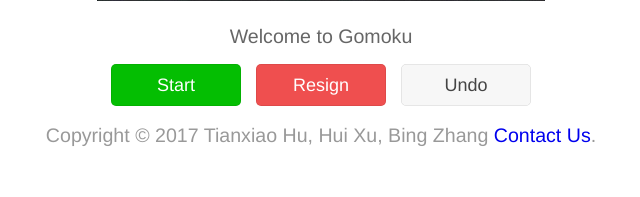
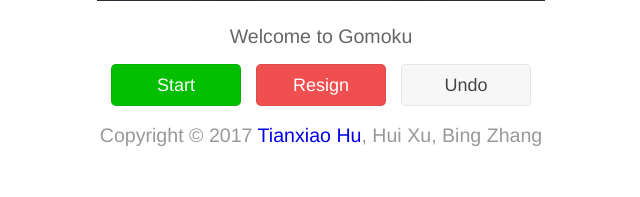
Before and after one commit to TianxiaoHu/GomokuAgent, a Flask app: page / in a window 1280 px wide. Shown: the part 603-800 px from the top of the page, without its empty margins (319-959 px from the left). Run offline with Flask 2, Linux system fonts and the light colour scheme; some libraries are stand-ins or nearby versions.

Commit message:
Change WeChat QRcode to email

```diff
--- a/app/templates/index.html
+++ b/app/templates/index.html
@@ -57,8 +57,8 @@
     </div>
 
     <div class="weui-footer">
-        <p class="weui-footer__text">Copyright © 2017 Tianxiao Hu, Hui Xu, Bing Zhang
-        <a href="http://wx2.sinaimg.cn/large/e7f776ecly1fg60aihwxlj20fo0luju8.jpg">Contact Us</a>.</p>
+        <p class="weui-footer__text">Copyright © 2017 <a href="mailto:txhu14@fudan.edu.cn">Tianxiao Hu</a>,
+            Hui Xu, Bing Zhang</p>
     </div>
 
     <script type=text/javascript> $SCRIPT_ROOT = {{ request.script_root|tojson|safe }}; </script>
```
